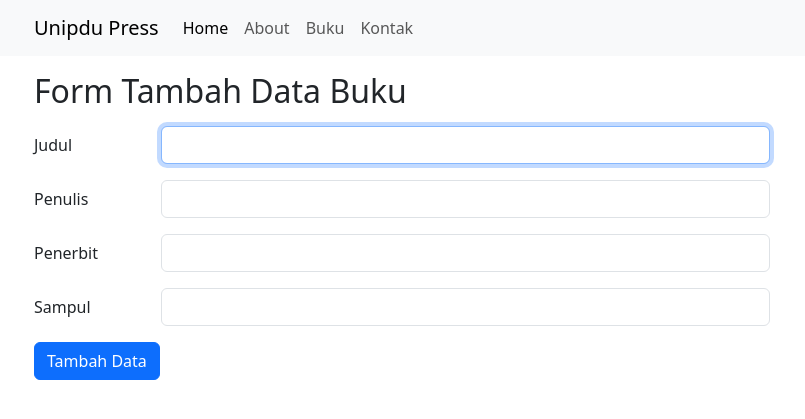
After one commit to chirax201/PEMWEB_2.1, a CodeIgniter 4 app: the page made by project-root-2/app/Views/books/create.php in a window 1280 px wide. The commit adds this page. Shown: the top 419 px of the page, without its empty margins (48-853 px from the left). Run offline with PHP 8.4 and a stand-in for CodeIgniter, Linux system fonts and the light colour scheme; the template is opened without the code that fills it, so the values that code supplies are empty; some libraries are stand-ins or nearby versions.

Commit message:
insert data in ci

```diff
--- a/project-root-2/app/Config/Database.php
+++ b/project-root-2/app/Config/Database.php
@@ -27,9 +27,9 @@ class Database extends Config
     public array $default = [
         'DSN'          => '',
         'hostname'     => 'localhost',
-        'username'     => 'root',
+        'username'     => '',
         'password'     => '',
-        'database'     => 'ci4',
+        'database'     => '',
         'DBDriver'     => 'MySQLi',
         'DBPrefix'     => '',
         'pConnect'     => false,
--- a/project-root-2/app/Controllers/BaseController.php
+++ b/project-root-2/app/Controllers/BaseController.php
@@ -54,5 +54,6 @@ abstract class BaseController extends Controller
         // Preload any models, libraries, etc, here.
 
         // E.g.: $this->session = \Config\Services::session();
+        session();
     }
 }
--- a/project-root-2/app/Controllers/Home.php
+++ b/project-root-2/app/Controllers/Home.php
@@ -4,7 +4,7 @@ namespace App\Controllers;
 
 class Home extends BaseController
 {
-    public function index(): string
+    public function index()
     {
         return view('welcome_message');
     }
--- /dev/null
+++ b/project-root-2/app/Views/books/create.php
@@ -0,0 +1,44 @@
+<?= $this->extend('layout/template'); ?>
+
+<?= $this->section('content'); ?>
+<div class="container">
+    <div class="row">
+        <div class="col-8">
+            <h2 class="my-3">Form Tambah Data Buku</h2>
+            <form action="/books/save" method="post">
+                <?= csrf_field(); ?>
+                <div class="row mb-3">
+                    <label for="judul" class="col-sm-2 col-form-label">Judul</label>
+                    <div class="col-sm-10">
+                        <input type="judul" class="form-control" id="judul" name="judul" autofocus>
+                    </div>
+                </div>
+                <div class="row mb-3">
+                    <label for="penulis" class="col-sm-2 col-form-label">Penulis</label>
+                    <div class="col-sm-10">
+                        <input type="penulis" class="form-control" id="penulis" name="penulis">
+                    </div>
+                </div>
+                <div class="row mb-3">
+                    <label for="penerbit" class="col-sm-2 col-form-label">Penerbit</label>
+                    <div class="col-sm-10">
+                        <input type="penerbit" class="form-control" id="penerbit" name="penerbit">
+                    </div>
+                </div>
+                <div class="row mb-3">
+                    <label for="sampul" class="col-sm-2 col-form-label">Sampul</label>
+                    <div class="col-sm-10">
+                        <input type="sampul" class="form-control" id="sampul" name="sampul">
+                    </div>
+                </div>
+
+
+                <button type="submit" class="btn btn-primary">Tambah Data</button>
+            </form>
+
+        </div>
+    </div>
+</div>
+
+
+<?= $this->endSection(); ?>
--- a/project-root-2/app/Views/books/index.php
+++ b/project-root-2/app/Views/books/index.php
@@ -4,7 +4,13 @@
 <div class="container">
     <div class="row">
         <div class="col">
+            <a href="/books/create" class="btn btn-primary mt-3">Tambah Data Buku</a>
             <h1 class="mt-2">Daftar Buku</h1>
+            <?php if (session()->getFlashdata('pesan')) : ?>
+                <div class="alert alert-success" role="alert">
+                    <?= session()->getFlashdata('pesan'); ?>
+                </div>
+            <?php endif ?>
             <table class="table">
                 <thead>
                     <tr>
--- a/project-root-2/app/Views/layout/template.php
+++ b/project-root-2/app/Views/layout/template.php
@@ -1,40 +1,35 @@
 <!doctype html>
 <html lang="en">
-
-<head>
+  <head>
     <meta charset="utf-8">
     <meta name="viewport" content="width=device-width, initial-scale=1">
-    <title>
-        <?= $title; ?>
-    </title>
+    <title><?= $title; ?></title>
     <link href="https://cdn.jsdelivr.net/npm/bootstrap@5.3.3/dist/css/bootstrap.min.css" rel="stylesheet" integrity="sha384-QWTKZyjpPEjISv5WaRU9OFeRpok6YctnYmDr5pNlyT2bRjXh0JMhjY6hW+ALEwIH" crossorigin="anonymous">
-</head>
-
-<body>
-
+    <link rel="stylesheet" href="/css/style.css">
+  </head>
+  <body>
     <nav class="navbar navbar-expand-lg bg-body-tertiary">
         <div class="container">
             <a class="navbar-brand" href="#">Unipdu Press</a>
-            <button class="navbar-toggler" type="button" data-bs-toggle="collapse" data-bs-target="#navbarNavAltMarkup">
+            <button class="navbar-toggler" type="button" data-bs-toggle="collapse" data-bs-target="#navbar-collapse">
                 <span class="navbar-toggler-icon"></span>
             </button>
             <div class="collapse navbar-collapse" id="navbarNavAltMarkup">
                 <div class="navbar-nav">
                     <a class="nav-link active" aria-current="page" href="/">Home</a>
-                    <a class="nav-link" aria-current="books" href="/books/">Daftar Buku</a>
-                    <a class="nav-link" aria-current="about" href="/page/about">About</a>
-                    <a class="nav-link" aria-current="contact" href="/page/contact">Contact</a>
+                    <a class="nav-link" aria-current="#" href="/pages/about">About</a>
+                    <a class="nav-link" aria-curent="#" href="/books/index">Buku</a>
+                    <a class="nav-link" aria-current="#" href="/pages/contact">Kontak</a>
+
                 </div>
             </div>
         </div>
     </nav>
 
     <?= $this->renderSection('content'); ?>
-    <link rel="stylesheet" href="/css/style.css">
 
     <script src="https://cdn.jsdelivr.net/npm/bootstrap@5.3.3/dist/js/bootstrap.bundle.min.js" integrity="sha384-YvpcrYf0tY3lHB60NNkmXc5s9fDVZLESaAA55NDzOxhy9GkcIdslK1eN7N6jIeHz" crossorigin="anonymous"></script>
     <script src="https://cdn.jsdelivr.net/npm/@popperjs/core@2.11.8/dist/umd/popper.min.js" integrity="sha384-I7E8VVD/ismYTF4hNIPjVp/Zjvgyol6VFvRkX/vR+Vc4jQkC+hVqc2pM8ODewa9r" crossorigin="anonymous"></script>
     <script src="https://cdn.jsdelivr.net/npm/bootstrap@5.3.3/dist/js/bootstrap.min.js" integrity="sha384-0pUGZvbkm6XF6gxjEnlmuGrJXVbNuzT9qBBavbLwCsOGabYfZo0T0to5eqruptLy" crossorigin="anonymous"></script>
-</body>
-
+  </body>
 </html>
--- a/project-root-2/public/css/style.css
+++ b/project-root-2/public/css/style.css
@@ -1,7 +1,7 @@
 .sampul{
-    width: 100px;
+    widht: 100px;
 }
 
-.table > tbody >tr > * {
+.table > tbody > tr > * {
     vertical-align: middle;
 }
```
Also changed, not shown: project-root-2/app/Config/Routes.php (+8 -1 lines), project-root-2/app/Controllers/Books.php (+36 -4 lines), project-root-2/app/Models/BooksModel.php (+5 -2 lines), project-root-2/app/Views/books/detail.php (+6 -6 lines), 1 other file.
